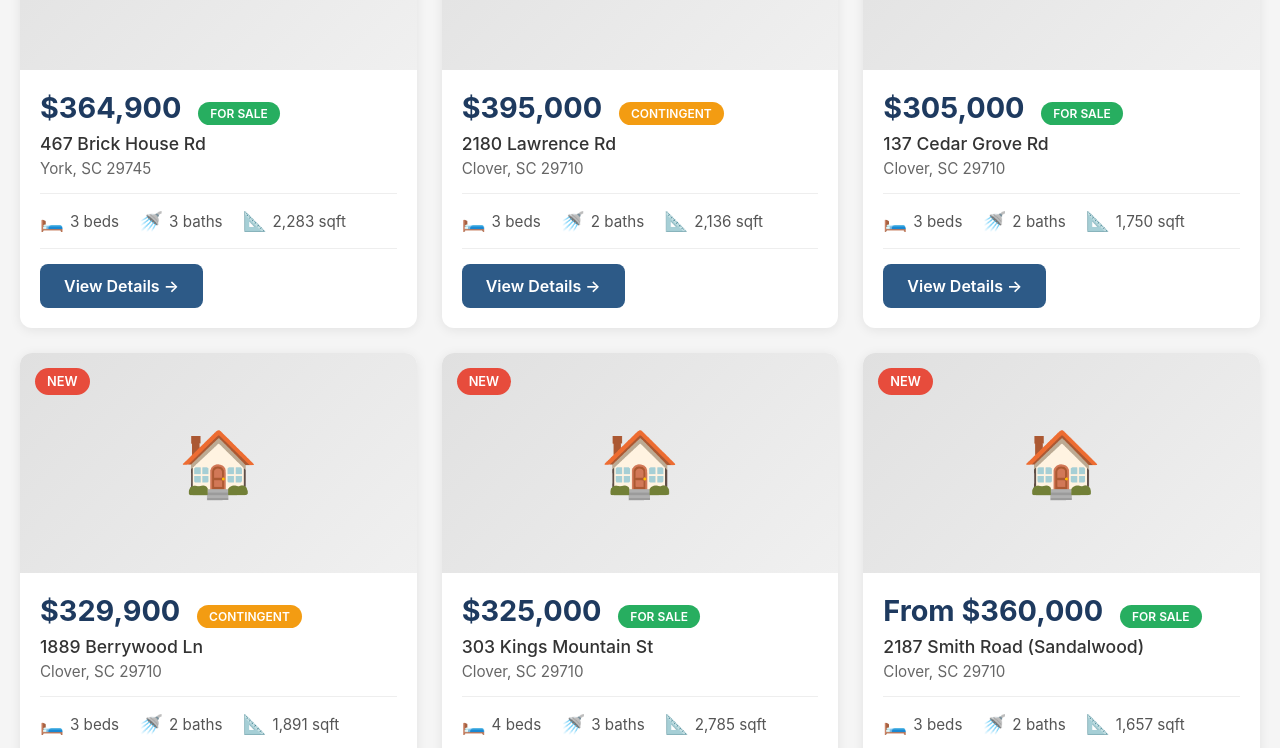
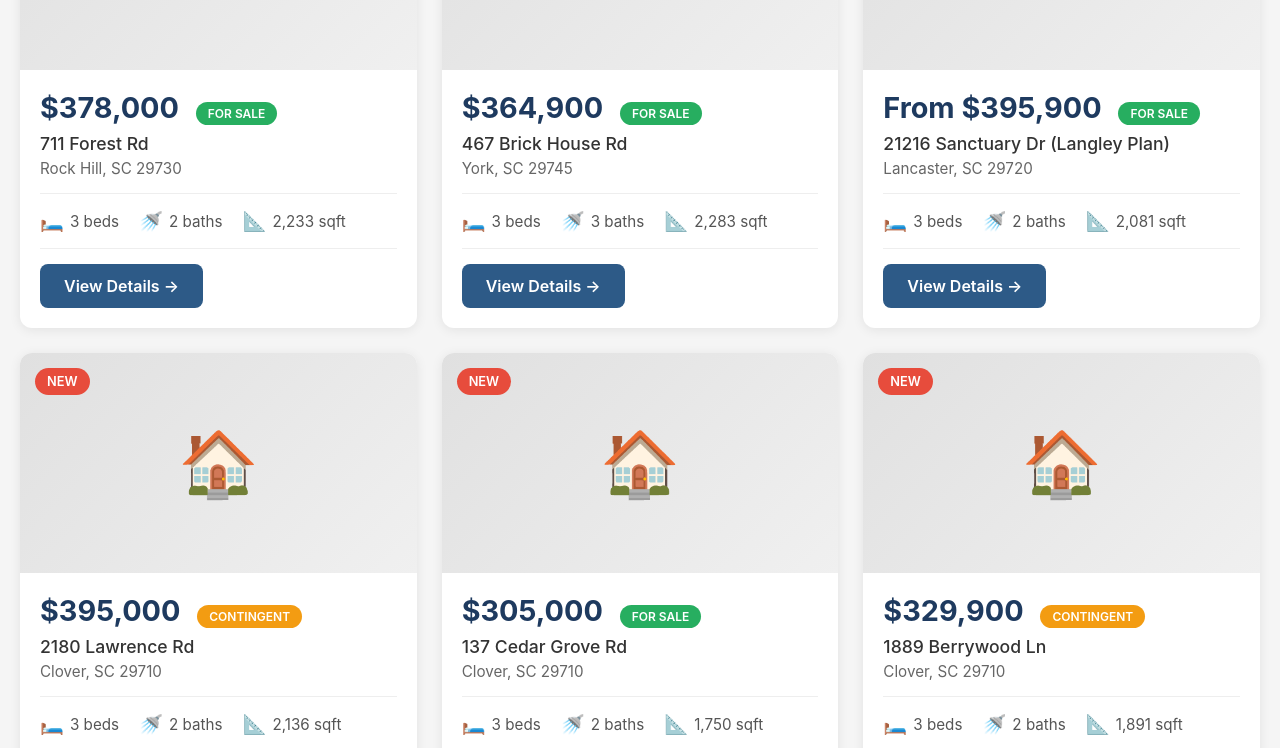
Before and after one commit to slammyslinker-sketch/slammyslinker-sketch.github.io, a plain HTML site: page index.html in a window 1280 px wide. Shown: the part 492-1240 px from the top of the page. Drawn offline with Linux system fonts and the light colour scheme.

Commit message:
Update listings: All 4 zip codes scraped (29710, 29745, 29720, 29730). Criteria adjusted to 2+ baths. 7 listings found.

```diff
--- a/index.html
+++ b/index.html
@@ -270,7 +270,7 @@
                 </div>
                 <div class="criteria-item">
                     <div class="label">Bathrooms</div>
-                    <div class="value">2.5+ (ideally 3)</div>
+                    <div class="value">2+ (adjusted from 2.5+)</div>
                 </div>
                 <div class="criteria-item">
                     <div class="label">Square Footage</div>
--- a/listings.json
+++ b/listings.json
@@ -1,16 +1,31 @@
 {
-  "lastUpdated": "2026-02-09T23:52:00.000Z",
+  "lastUpdated": "2026-02-09T23:58:00.000Z",
   "searchCriteria": {
     "zips": ["29710", "29745", "29720", "29730"],
     "priceMin": 300000,
     "priceMax": 400000,
     "bedsMin": 3,
     "bedsMax": 4,
-    "bathsMin": 2.5,
+    "bathsMin": 2,
     "sqftMin": 1800,
     "sqftMax": 2200
   },
   "listings": [
+    {
+      "id": "29730-001",
+      "address": "711 Forest Rd",
+      "city": "Rock Hill",
+      "state": "SC",
+      "zip": "29730",
+      "price": "$378,000",
+      "beds": 3,
+      "baths": 2,
+      "sqft": 2233,
+      "status": "For Sale",
+      "url": "https://www.realtor.com/realestateandhomes-detail/711-Forest-Rd_Rock-Hill_SC_29730_M52199-77898",
+      "isNew": true,
+      "notes": "Price reduced $7k! Sqft slightly over (2233), 2 baths. Open house today!"
+    },
     {
       "id": "29745-001",
       "address": "467 Brick House Rd",
@@ -24,7 +39,22 @@
       "status": "For Sale",
       "url": "https://www.realtor.com/realestateandhomes-detail/467-Brick-House-Rd_York_SC_29745_M92410-94922",
       "isNew": true,
-      "notes": "⭐ CLOSEST MATCH! 3bed/3bath perfect. Sqft slightly over (2283 vs 2200). New construction by Dream Finders Homes. 3D tour available."
+      "notes": "⭐ BEST MATCH! 3bed/3bath perfect. Sqft slightly over (2283). New construction by Dream Finders Homes. 3D tour available."
+    },
+    {
+      "id": "29720-001",
+      "address": "21216 Sanctuary Dr (Langley Plan)",
+      "city": "Lancaster",
+      "state": "SC",
+      "zip": "29720",
+      "price": "From $395,900",
+      "beds": 3,
+      "baths": 2,
+      "sqft": 2081,
+      "status": "For Sale",
+      "url": "https://www.realtor.com/realestateandhomes-detail/Langley_Edgewater-Lakeview-Point_21216-Sanctuary-Dr_Lancaster_SC_29720_P417000873996",
+      "isNew": true,
+      "notes": "New construction. Sqft in range (2081), 2 baths. Edgewater - Lakeview Point Community by True Homes."
     },
     {
       "id": "29710-001",
@@ -39,7 +69,7 @@
       "status": "Contingent",
       "url": "https://www.realtor.com/realestateandhomes-detail/2180-Lawrence-Rd_Clover_SC_29710_M62392-49331",
       "isNew": true,
-      "notes": "Sqft perfect (2136), but only 2 baths. Large 5 acre lot."
+      "notes": "Sqft perfect (2136), 2 baths. Large 5 acre lot. Contingent."
     },
     {
       "id": "29710-002",
@@ -54,7 +84,7 @@
       "status": "For Sale",
       "url": "https://www.realtor.com/realestateandhomes-detail/137-Cedar-Grove-Rd_Clover_SC_29710_M59219-21454",
       "isNew": true,
-      "notes": "Price reduced $10k. Under sqft (1750), only 2 baths."
+      "notes": "Price reduced $10k. Under sqft (1750), 2 baths."
     },
     {
       "id": "29710-003",
@@ -69,7 +99,7 @@
       "status": "Contingent",
       "url": "https://www.realtor.com/realestateandhomes-detail/1889-Berrywood-Ln_Clover_SC_29710_M62383-56721",
       "isNew": true,
-      "notes": "Sqft in range (1891), but only 2 baths. New listing."
+      "notes": "Sqft in range (1891), 2 baths. New listing, contingent."
     },
     {
       "id": "29710-004",
@@ -85,21 +115,6 @@
       "url": "https://www.realtor.com/realestateandhomes-detail/303-Kings-Mountain-St_Clover_SC_29710_M58580-80552",
       "isNew": true,
       "notes": "4bed/3bath perfect! Sqft over limit (2785). Price reduced $14k."
-    },
-    {
-      "id": "29710-005",
-      "address": "2187 Smith Road (Sandalwood)",
-      "city": "Clover",
-      "state": "SC",
-      "zip": "29710",
-      "price": "From $360,000",
-      "beds": 3,
-      "baths": 2,
-      "sqft": 1657,
-      "status": "For Sale",
-      "url": "https://www.realtor.com/realestateandhomes-detail/Sandalwood_Build-a-custom-home-on-your-land-or-ours_2187-Smith-Road_Clover_SC_29710_P417000995201",
-      "isNew": true,
-      "notes": "New construction. Under sqft, only 2 baths. Build on your land or theirs."
     }
   ]
 }
```
